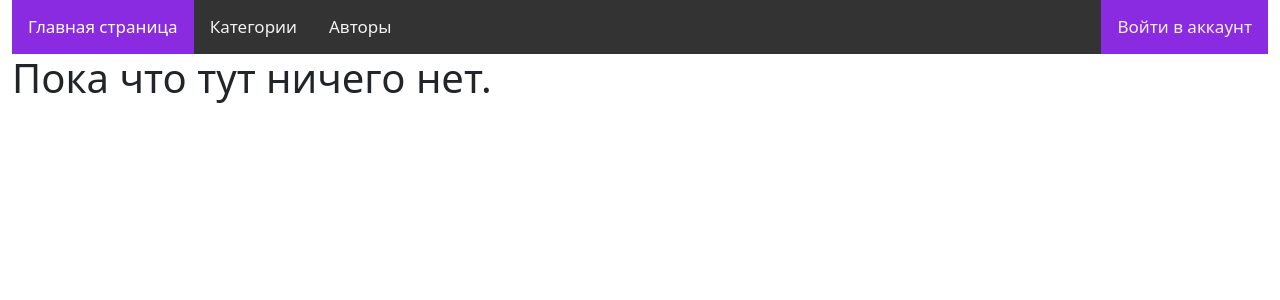
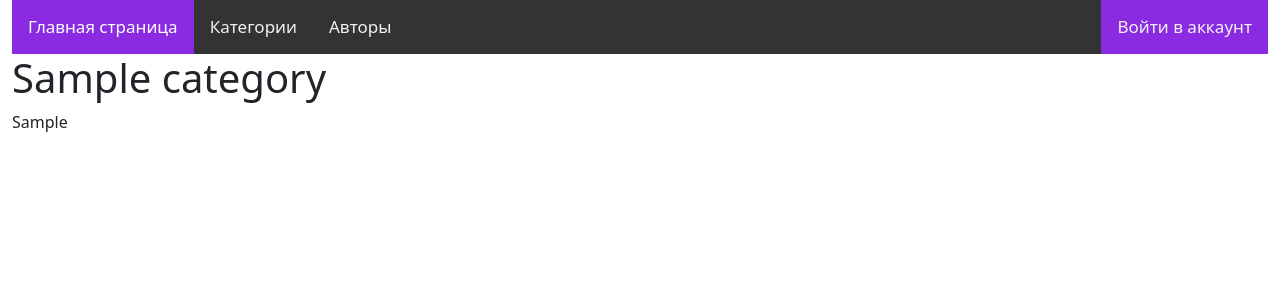
Before and after one commit to aneroid11/EduCatalog, a Django app: page /catalog/category/1 in a window 1280 px wide. Shown: the top 300 px of the page. Run offline with Django 4.2, Linux system fonts and the light colour scheme; tables that the repository leaves empty hold one stand-in row (values such as "Sample post").

Commit message:
categories navigation

```diff
--- a/catalog/templates/catalog/category_detail.html
+++ b/catalog/templates/catalog/category_detail.html
@@ -1,5 +1,13 @@
 {% extends "catalog/base_generic.html" %}
 
 {% block content %}
-    <h1>Пока что тут ничего нет.</h1>
+    <h1>{{ category.name }}</h1>
+    <p>{{ category.info }}</p>
+    <br>
+
+    {% for subcategory in category.category_set.all %}
+        <h4><a href="{{ subcategory.get_absolute_url }}">{{ subcategory.name }}</a></h4>
+        <p>{{ subcategory.info }}</p>
+        <br>
+    {% endfor %}
 {% endblock %}
--- a/catalog/templates/catalog/index.html
+++ b/catalog/templates/catalog/index.html
@@ -6,7 +6,7 @@
     <h1>Добро пожаловать!</h1>
     <p>Здесь вы сможете найти туториалы и материалы по самым разным темам, актуальным для студентов
         технических вузов: физика, математика, схемотехника, программирование и так далее.</p>
-    <input type="search" id="search" placeholder="Поиск" />
+    <input type="search" id="search" placeholder="Введите ключевое слово" />
         <!-- </div>
     </div> -->
 {% endblock %}
```
